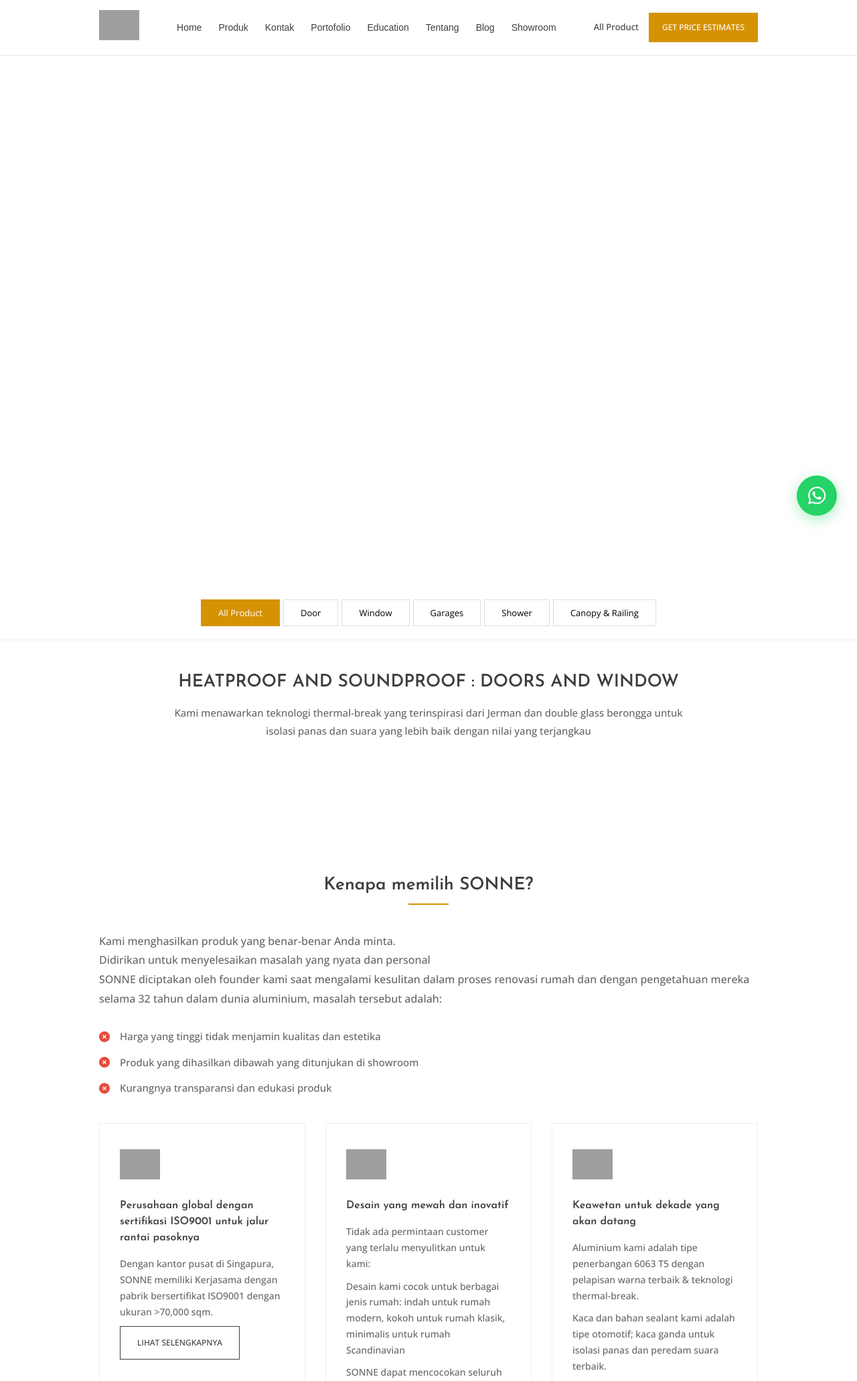
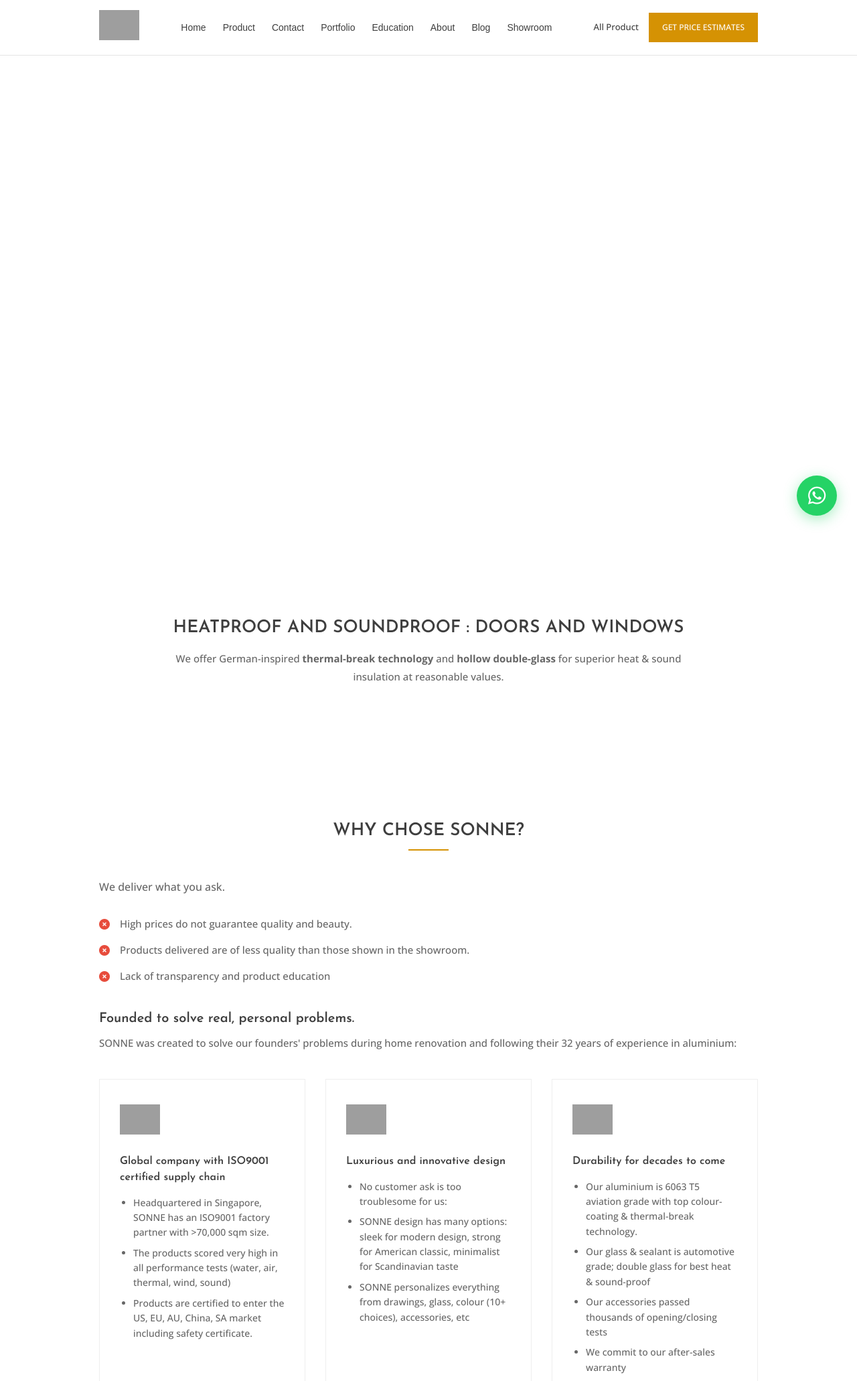
Before and after one commit to rifkyapriliana12/sonnealumunium, a PHP site: page /sonnealumunium/index-dynamic.php in a window 1280 px wide. Shown: the top 2062 px of the page at 67% size. Run offline with PHP 8.4, Linux system fonts and the light colour scheme; data that the repository does not hold is empty; grey boxes are pictures that could not be loaded.

Commit message:
Rewrite index-dynamic.php to match original English version

```diff
--- a/index-dynamic.php
+++ b/index-dynamic.php
@@ -1,41 +1,10 @@
-<?php
-// Frontend PHP - Fetches data from database
-require_once 'admin/config.php';
-
-$pdo = getDB();
-
-// Get sliders
-$sliders = $pdo->query("SELECT * FROM sliders WHERE is_active = 1 ORDER BY sort_order ASC")->fetchAll();
-
-// Get products
-$products = $pdo->query("SELECT * FROM products WHERE is_active = 1 ORDER BY sort_order ASC")->fetchAll();
-
-// Get projects
-$projects = $pdo->query("SELECT * FROM projects WHERE is_active = 1 ORDER BY sort_order ASC")->fetchAll();
-
-// Get partners
-$partners = $pdo->query("SELECT * FROM partners WHERE is_active = 1 ORDER BY sort_order ASC")->fetchAll();
-
-// Get testimonials
-$testimonials = $pdo->query("SELECT * FROM testimonials WHERE is_active = 1 ORDER BY sort_order ASC")->fetchAll();
-
-// Get blog posts
-$blogPosts = $pdo->query("SELECT * FROM blog_posts WHERE is_active = 1 ORDER BY created_at DESC LIMIT 3")->fetchAll();
-
-// Get settings
-$settings = [];
-$settingsQuery = $pdo->query("SELECT * FROM settings");
-while ($row = $settingsQuery->fetch()) {
-    $settings[$row['setting_key']] = $row['setting_value'];
-}
-?>
 <!DOCTYPE html>
-<html lang="id-ID">
+<html lang="en-US">
 <head>
     <meta charset="UTF-8">
     <meta http-equiv="X-UA-Compatible" content="IE=edge">
     <meta name="viewport" content="width=device-width, initial-scale=1.0, maximum-scale=1.0, user-scalable=0">
-    <title>Aluminium Door, Aluminium Window, Sliding Door, Folding Door, French Window, Swing Door, Pintu Aluminium, Jendela Aluminium, Kusen Aluminium, Jakarta, Sonne, Sonne Aluminium |</title>
+    <title>Aluminium Doors, Aluminium Windows, Sliding Doors, Folding Doors, French Window, Swing Doors, Jakarta, Sonne |</title>
     <link rel="preconnect" href="https://fonts.googleapis.com">
     <link rel="preconnect" href="https://fonts.gstatic.com" crossorigin>
     <link href="https://fonts.googleapis.com/css2?family=Josefin+Sans:ital,wght@0,100;0,200;0,300;0,400;0,500;0,600;0,700;1,100;1,200;1,300;1,400;1,500;1,600;1,700&family=Open+Sans:wght@400;500;600;700&display=swap" rel="stylesheet">
@@ -43,7 +12,8 @@ while ($row = $settingsQuery->fetch()) {
     <link rel="stylesheet" href="style.css">
 </head>
 <body>
-    <!-- Sticky Header -->
+    <?php require_once 'admin/config.php'; $pdo = getDB(); $sliders = $pdo->query("SELECT * FROM sliders WHERE is_active = 1 ORDER BY sort_order ASC")->fetchAll(); $products = $pdo->query("SELECT * FROM products WHERE is_active = 1 ORDER BY sort_order ASC")->fetchAll(); $projects = $pdo->query("SELECT * FROM projects WHERE is_active = 1 ORDER BY sort_order ASC")->fetchAll(); $partners = $pdo->query("SELECT * FROM partners WHERE is_active = 1 ORDER BY sort_order ASC")->fetchAll(); $testimonials = $pdo->query("SELECT * FROM testimonials WHERE is_active = 1 ORDER BY sort_order ASC")->fetchAll(); $blogPosts = $pdo->query("SELECT * FROM blog_posts WHERE is_active = 1 ORDER BY created_at DESC LIMIT 3")->fetchAll(); $settings = []; $settingsQuery = $pdo->query("SELECT * FROM settings"); while ($row = $settingsQuery->fetch()) { $settings[$row['setting_key']] = $row['setting_value']; } ?>
+
     <header class="header" id="mainHeader">
         <div class="container">
             <div class="header-inner">
@@ -55,11 +25,11 @@ while ($row = $settingsQuery->fetch()) {
                 <nav class="main-nav" id="mainNav">
                     <ul>
                         <li><a href="#" class="active">Home</a></li>
-                        <li><a href="#">Produk</a></li>
-                        <li><a href="#">Kontak</a></li>
-                        <li><a href="#">Portofolio</a></li>
+                        <li><a href="#">Product</a></li>
+                        <li><a href="#">Contact</a></li>
+                        <li><a href="#">Portfolio</a></li>
                         <li><a href="#">Education</a></li>
-                        <li><a href="#">Tentang</a></li>
+                        <li><a href="#">About</a></li>
                         <li><a href="#">Blog</a></li>
                         <li><a href="#">Showroom</a></li>
                     </ul>
@@ -69,28 +39,20 @@ while ($row = $settingsQuery->fetch()) {
                     <a href="#" class="btn-get-price-header">Get Price Estimates</a>
                 </div>
                 <div class="hamburger" id="hamburger">
-                    <span></span>
-                    <span></span>
-                    <span></span>
+                    <span></span><span></span><span></span>
                 </div>
             </div>
         </div>
     </header>
 
-    <!-- Hero Slider -->
     <section class="hero-slider">
         <div class="slider-container">
             <?php foreach ($sliders as $index => $slider): ?>
-                <div class="slide <?php echo $index == 0 ? 'active' : ''; ?>"
-                     style="background-image: linear-gradient(90deg,rgba(0,0,0,<?php echo $slider['overlay_opacity']; ?>) 5%,rgba(0,0,0,0.1) 35%), url('uploads/sliders/<?php echo $slider['image']; ?>')">
+                <div class="slide <?php echo $index == 0 ? 'active' : ''; ?>" style="background-image: linear-gradient(90deg,rgba(0,0,0,<?php echo $slider['overlay_opacity']; ?>) 5%,rgba(0,0,0,0.1) 35%), url('uploads/sliders/<?php echo $slider['image']; ?>')">
                     <div class="slide-content" <?php echo $index == 2 ? 'style="padding-right: 30%;"' : ''; ?>>
-                        <?php if ($slider['subtitle']): ?>
-                            <span class="slide-badge"><?php echo $slider['subtitle']; ?></span>
-                        <?php endif; ?>
+                        <?php if ($slider['subtitle']): ?><span class="slide-badge"><?php echo $slider['subtitle']; ?></span><?php endif; ?>
                         <h2 class="slide-title"><?php echo $slider['title']; ?></h2>
-                        <?php if ($slider['button_text']): ?>
-                            <a href="<?php echo $slider['button_url']; ?>" class="btn-slide"><?php echo $slider['button_text']; ?></a>
-                        <?php endif; ?>
+                        <?php if ($slider['button_text']): ?><a href="<?php echo $slider['button_url']; ?>" class="btn-slide"><?php echo $slider['button_text']; ?></a><?php endif; ?>
                     </div>
                 </div>
             <?php endforeach; ?>
@@ -106,29 +68,13 @@ while ($row = $settingsQuery->fetch()) {
         </div>
     </section>
 
-    <!-- Product Tabs Section -->
-    <section class="product-tabs-section">
+    <section class="heatproof-section">
         <div class="container">
-            <div class="tabs-nav">
-                <button class="tab-btn active" data-tab="all">All Product</button>
-                <button class="tab-btn" data-tab="door">Door</button>
-                <button class="tab-btn" data-tab="window">Window</button>
-                <button class="tab-btn" data-tab="garages">Garages</button>
-                <button class="tab-btn" data-tab="shower">Shower</button>
-                <button class="tab-btn" data-tab="canopy">Canopy & Railing</button>
-            </div>
+            <h2>HEATPROOF AND SOUNDPROOF : DOORS AND WINDOWS</h2>
+            <p>We offer German-inspired <strong>thermal-break technology</strong> and <strong>hollow double-glass</strong> for superior heat &amp; sound insulation at reasonable values.</p>
         </div>
     </section>
 
-    <!-- Heatproof Section -->
-    <section class="heatproof-section">
-        <div class="container">
-            <h2>HEATPROOF AND SOUNDPROOF : DOORS AND WINDOW</h2>
-            <p>Kami menawarkan teknologi thermal-break yang terinspirasi dari Jerman dan double glass berongga untuk isolasi panas dan suara yang lebih baik dengan nilai yang terjangkau</p>
-        </div>
-    </section>
-
-    <!-- Products Showcase -->
     <section class="products-showcase">
         <div class="container">
             <?php foreach ($products as $index => $product): ?>
@@ -147,80 +93,63 @@ while ($row = $settingsQuery->fetch()) {
         </div>
     </section>
 
-    <!-- Why Choose SONNE -->
     <section class="why-section">
         <div class="container">
-            <h2 class="section-title center">Kenapa memilih SONNE?</h2>
+            <h2 class="section-title center">WHY CHOSE SONNE?</h2>
             <div class="title-line center"></div>
-
             <div class="why-intro">
-                <p>Kami menghasilkan produk yang benar-benar Anda minta.</p>
-                <p class="subtitle">Didirikan untuk menyelesaikan masalah yang nyata dan personal</p>
-                <p>SONNE diciptakan oleh founder kami saat mengalami kesulitan dalam proses renovasi rumah dan dengan pengetahuan mereka selama 32 tahun dalam dunia aluminium, masalah tersebut adalah:</p>
+                <p>We deliver what you ask.</p>
             </div>
-
             <div class="why-problems">
-                <div class="problem">
-                    <i class="fas fa-times-circle"></i>
-                    <span>Harga yang tinggi tidak menjamin kualitas dan estetika</span>
+                <div class="problem"><i class="fas fa-times-circle"></i><span>High prices do not guarantee quality and beauty.</span></div>
+                <div class="problem"><i class="fas fa-times-circle"></i><span>Products delivered are of less quality than those shown in the showroom.</span></div>
+                <div class="problem"><i class="fas fa-times-circle"></i><span>Lack of transparency and product education</span></div>
+            </div>
+            <div class="why-subtitle">
+                <h3>Founded to solve real, personal problems.</h3>
+                <p>SONNE was created to solve our founders' problems during home renovation and following their 32 years of experience in aluminium:</p>
+            </div>
+            <div class="why-features">
+                <div class="feature-card">
+                    <div class="feature-icon"><img src="https://sonnealuminium.com/wp-content/uploads/2023/09/certificate.png" alt="Certificate"></div>
+                    <h3>Global company with ISO9001 certified supply chain</h3>
+                    <ul>
+                        <li>Headquartered in Singapore, SONNE has an ISO9001 factory partner with &gt;70,000 sqm size.</li>
+                        <li>The products scored very high in all performance tests (water, air, thermal, wind, sound)</li>
+                        <li>Products are certified to enter the US, EU, AU, China, SA market including safety certificate.</li>
+                    </ul>
                 </div>
-                <div class="problem">
-                    <i class="fas fa-times-circle"></i>
-                    <span>Produk yang dihasilkan dibawah yang ditunjukan di showroom</span>
+                <div class="feature-card">
+                    <div class="feature-icon"><img src="https://sonnealuminium.com/wp-content/uploads/2023/09/idea.png" alt="Idea"></div>
+                    <h3>Luxurious and innovative design</h3>
+                    <ul>
+                        <li>No customer ask is too troublesome for us:</li>
+                        <li>SONNE design has many options: sleek for modern design, strong for American classic, minimalist for Scandinavian taste</li>
+                        <li>SONNE personalizes everything from drawings, glass, colour (10+ choices), accessories, etc</li>
+                    </ul>
                 </div>
-                <div class="problem">
-                    <i class="fas fa-times-circle"></i>
-                    <span>Kurangnya transparansi dan edukasi produk</span>
+                <div class="feature-card">
+                    <div class="feature-icon"><img src="https://sonnealuminium.com/wp-content/uploads/2023/08/think.png" alt="Think"></div>
+                    <h3>Durability for decades to come</h3>
+                    <ul>
+                        <li>Our aluminium is 6063 T5 aviation grade with top colour-coating &amp; thermal-break technology.</li>
+                        <li>Our glass &amp; sealant is automotive grade; double glass for best heat &amp; sound-proof</li>
+                        <li>Our accessories passed thousands of opening/closing tests</li>
+                        <li>We commit to our after-sales warranty</li>
+                    </ul>
                 </div>
             </div>
-
-            <div class="why-features">
-                <div class="feature-card">
-                    <div class="feature-icon">
-                        <img src="https://sonnealuminium.com/wp-content/uploads/2023/09/certificate.png" alt="Certificate">
-                    </div>
-                    <h3>Perusahaan global dengan sertifikasi ISO9001 untuk jalur rantai pasoknya</h3>
-                    <p>Dengan kantor pusat di Singapura, SONNE memiliki Kerjasama dengan pabrik bersertifikat ISO9001 dengan ukuran >70,000 sqm.</p>
-                    <a href="#" class="btn-outline">LIHAT SELENGKAPNYA</a>
-                </div>
-
-                <div class="feature-card">
-                    <div class="feature-icon">
-                        <img src="https://sonnealuminium.com/wp-content/uploads/2023/09/idea.png" alt="Idea">
-                    </div>
-                    <h3>Desain yang mewah dan inovatif</h3>
-                    <p>Tidak ada permintaan customer yang terlalu menyulitkan untuk kami:</p>
-                    <p>Desain kami cocok untuk berbagai jenis rumah: indah untuk rumah modern, kokoh untuk rumah klasik, minimalis untuk rumah Scandinavian</p>
-                    <p>SONNE dapat mencocokan seluruh hal untuk kebutuhan Anda: gambar, kaca, warna (10+ pilihan), aksesoris, dsb.</p>
-                    <a href="#" class="btn-outline">LIHAT SELENGKAPNYA</a>
-                </div>
-
-                <div class="feature-card">
-                    <div class="feature-icon">
-                        <img src="https://sonnealuminium.com/wp-content/uploads/2023/08/think.png" alt="Think">
-                    </div>
-                    <h3>Keawetan untuk dekade yang akan datang</h3>
-                    <p>Aluminium kami adalah tipe penerbangan 6063 T5 dengan pelapisan warna terbaik & teknologi thermal-break.</p>
-                    <p>Kaca dan bahan sealant kami adalah tipe otomotif; kaca ganda untuk isolasi panas dan peredam suara terbaik.</p>
-                    <p>Aksesoris kami telah lulus ribuan uji buka/tutup.</p>
-                    <p>Kami berkomitmen pada garansi purna jual kami.</p>
-                    <a href="#" class="btn-outline">LIHAT SELENGKAPNYA</a>
-                </div>
-            </div>
-
             <div class="why-buttons center">
-                <a href="#" class="btn-primary">Tentang Sonne</a>
-                <a href="#" class="btn-outline-dark">CEK PENAWARAN HARGA</a>
+                <a href="#" class="btn-primary">LEARN MORE ABOUT SONNE</a>
+                <a href="#" class="btn-outline-dark">GET PRICE ESTIMATES</a>
             </div>
         </div>
     </section>
 
-    <!-- Testimonials -->
     <section class="testimonials-section">
         <div class="container">
-            <h2 class="section-title center">APA KATA PELANGGAN KAMI</h2>
+            <h2 class="section-title center">WHAT OUR CUSTOMERS SAY</h2>
             <div class="title-line center"></div>
-
             <div class="testimonials-slider">
                 <?php foreach ($testimonials as $index => $testimonial): ?>
                     <div class="testimonial <?php echo $index == 0 ? 'active' : ''; ?>">
@@ -240,35 +169,26 @@ while ($row = $settingsQuery->fetch()) {
         </div>
     </section>
 
-    <!-- Projects -->
     <section class="projects-section">
         <div class="container">
-            <h2 class="section-title center">PROYEK GLOBAL KAMI</h2>
+            <h2 class="section-title center">GLOBAL PROJECT CASES</h2>
             <div class="title-line center"></div>
-
             <div class="projects-carousel">
                 <?php foreach ($projects as $project): ?>
                     <div class="project-card">
                         <img src="uploads/projects/<?php echo $project['image']; ?>" alt="<?php echo $project['title']; ?>">
-                        <div class="project-overlay">
-                            <h3><?php echo $project['title']; ?></h3>
-                        </div>
+                        <div class="project-overlay"><h3><?php echo $project['title']; ?></h3></div>
                     </div>
                 <?php endforeach; ?>
             </div>
-
-            <div class="center">
-                <a href="#" class="btn-outline-dark">LIHAT PROYEK</a>
-            </div>
+            <div class="center"><a href="#" class="btn-outline-dark">EXPLORE ALL PROJECTS</a></div>
         </div>
     </section>
 
-    <!-- Partners -->
     <section class="partners-section">
         <div class="container">
-            <h2 class="section-title center">PARTNER GLOBAL KAMI</h2>
+            <h2 class="section-title center">MEET OUR GLOBAL PARTNERS</h2>
             <div class="title-line center"></div>
-
             <div class="partners-grid">
                 <?php foreach ($partners as $partner): ?>
                     <div class="partner-item">
@@ -281,22 +201,18 @@ while ($row = $settingsQuery->fetch()) {
         </div>
     </section>
 
-    <!-- Blog -->
     <section class="blog-section">
         <div class="container">
             <h2 class="section-title center">OUR LATEST BLOG</h2>
             <div class="title-line center"></div>
-
             <div class="blog-grid">
                 <?php foreach ($blogPosts as $post): ?>
                     <div class="blog-card">
-                        <div class="blog-image">
-                            <img src="uploads/blog/<?php echo $post['image']; ?>" alt="<?php echo $post['title']; ?>">
-                        </div>
+                        <div class="blog-image"><img src="uploads/blog/<?php echo $post['image']; ?>" alt="<?php echo $post['title']; ?>"></div>
                         <div class="blog-content">
                             <h3><?php echo $post['title']; ?></h3>
                             <p><?php echo $post['excerpt']; ?></p>
-                            <a href="blog-detail.php?slug=<?php echo $post['slug']; ?>" class="btn-outline">Baca Selengkapnya</a>
+                            <a href="blog-detail.php?slug=<?php echo $post['slug']; ?>" class="btn-outline">READ MORE</a>
                         </div>
                     </div>
                 <?php endforeach; ?>
@@ -304,82 +220,56 @@ while ($row = $settingsQuery->fetch()) {
         </div>
     </section>
 
-    <!-- CTA Section -->
     <section class="cta-section">
         <div class="container">
-            <h2>HUBUNGI KAMI DAN BAGIKAN GAMBAR RUMAHMU</h2>
+            <h2>CONTACT US AND SHARE YOUR DRAWING</h2>
             <div class="cta-buttons">
-                <a href="#" class="btn-primary">CEK PENAWARAN HARGA</a>
-                <a href="#" class="btn-primary">JADI BISNIS PARTNER KAMI</a>
-                <a href="#" class="btn-primary">LOKASI SHOWROOM</a>
+                <a href="#" class="btn-primary">GET PRICE ESTIMATES</a>
+                <a href="#" class="btn-primary">BE OUR BUSINESS PARTNER</a>
             </div>
         </div>
     </section>
 
-    <!-- Footer -->
     <footer class="footer">
         <div class="container">
+            <div class="footer-top">
+                <img src="https://sonnealuminium.com/wp-content/uploads/2025/07/LOGO-SONNE-2025-FINAL-GOLD-980x319.png" alt="Sonne Aluminium" class="footer-logo">
+                <a href="mailto:sonnealuminium.adm@gmail.com" class="footer-email">sonnealuminium.adm@gmail.com</a>
+            </div>
             <div class="footer-social">
-                <?php if (!empty($settings['instagram_url'])): ?>
-                    <a href="<?php echo $settings['instagram_url']; ?>" target="_blank" class="social-link instagram"><i class="fab fa-instagram"></i></a>
-                <?php endif; ?>
-                <?php if (!empty($settings['facebook_url'])): ?>
-                    <a href="<?php echo $settings['facebook_url']; ?>" target="_blank" class="social-link facebook"><i class="fab fa-facebook-f"></i></a>
-                <?php endif; ?>
-                <?php if (!empty($settings['tiktok_url'])): ?>
-                    <a href="<?php echo $settings['tiktok_url']; ?>" target="_blank" class="social-link tiktok"><i class="fab fa-tiktok"></i></a>
-                <?php endif; ?>
-                <?php if (!empty($settings['youtube_url'])): ?>
-                    <a href="<?php echo $settings['youtube_url']; ?>" target="_blank" class="social-link youtube"><i class="fab fa-youtube"></i></a>
-                <?php endif; ?>
-                <?php if (!empty($settings['linkedin_url'])): ?>
-                    <a href="<?php echo $settings['linkedin_url']; ?>" target="_blank" class="social-link linkedin"><i class="fab fa-linkedin-in"></i></a>
-                <?php endif; ?>
+                <?php if (!empty($settings['instagram_url'])): ?><a href="<?php echo $settings['instagram_url']; ?>" target="_blank" class="social-link instagram"><i class="fab fa-instagram"></i></a><?php endif; ?>
+                <?php if (!empty($settings['facebook_url'])): ?><a href="<?php echo $settings['facebook_url']; ?>" target="_blank" class="social-link facebook"><i class="fab fa-facebook-f"></i></a><?php endif; ?>
+                <?php if (!empty($settings['tiktok_url'])): ?><a href="<?php echo $settings['tiktok_url']; ?>" target="_blank" class="social-link tiktok"><i class="fab fa-tiktok"></i></a><?php endif; ?>
+                <?php if (!empty($settings['youtube_url'])): ?><a href="<?php echo $settings['youtube_url']; ?>" target="_blank" class="social-link youtube"><i class="fab fa-youtube"></i></a><?php endif; ?>
+                <?php if (!empty($settings['linkedin_url'])): ?><a href="<?php echo $settings['linkedin_url']; ?>" target="_blank" class="social-link linkedin"><i class="fab fa-linkedin-in"></i></a><?php endif; ?>
             </div>
-
             <div class="footer-columns">
                 <div class="footer-col">
                     <h4>Product</h4>
-                    <ul>
-                        <li><a href="#">Door</a></li>
-                        <li><a href="#">Window</a></li>
-                        <li><a href="#">Bathroom Cubicle, Canopy & Railing</a></li>
-                    </ul>
+                    <ul><li><a href="#">Door</a></li><li><a href="#">Window</a></li><li><a href="#">Bathroom Cubicle, Canopy &amp; Railing</a></li></ul>
                 </div>
                 <div class="footer-col">
                     <h4>About</h4>
-                    <ul>
-                        <li><a href="#">Company Background</a></li>
-                        <li><a href="#">Product Differentiation</a></li>
-                        <li><a href="#">Customization</a></li>
-                    </ul>
+                    <ul><li><a href="#">Company Background</a></li><li><a href="#">Product Differentiation</a></li><li><a href="#">Customization</a></li></ul>
                 </div>
                 <div class="footer-col">
                     <h4>Global Headquarter</h4>
                     <p>Punggol Field<br>Punggol, Singapore 828817</p>
                 </div>
                 <div class="footer-col">
-                    <h4>Indonesia Branch & Showroom</h4>
+                    <h4>Indonesia Branch &amp; Showroom</h4>
                     <p><?php echo $settings['site_address'] ?? 'Jalan Raya Narogong Km7, Bekasi, Indonesia 17116'; ?></p>
-                    <a href="#" class="btn-showroom">LOKASI SHOWROOM</a>
+                    <a href="#" class="btn-showroom">SHOWROOM LOCATION</a>
                 </div>
             </div>
-
             <div class="footer-copyright">
                 <p>&copy; 2023-<?php echo date('Y'); ?> Sonne Aluminium. All rights reserved. Developed by <a href="https://nectar.id" target="_blank">Nectar Website</a>.</p>
             </div>
         </div>
     </footer>
 
-    <!-- WhatsApp Button -->
-    <a href="https://wa.me/<?php echo $settings['site_whatsapp'] ?? '6281282006363'; ?>" class="whatsapp-btn" target="_blank">
-        <i class="fab fa-whatsapp"></i>
-    </a>
-
-    <!-- Back to Top -->
-    <a href="#" class="back-to-top" id="backToTop">
-        <i class="fas fa-arrow-up"></i>
-    </a>
+    <a href="https://wa.me/<?php echo $settings['site_whatsapp'] ?? '6281282006363'; ?>" class="whatsapp-btn" target="_blank"><i class="fab fa-whatsapp"></i></a>
+    <a href="#" class="back-to-top" id="backToTop"><i class="fas fa-arrow-up"></i></a>
 
     <script src="script.js"></script>
 </body>
```
